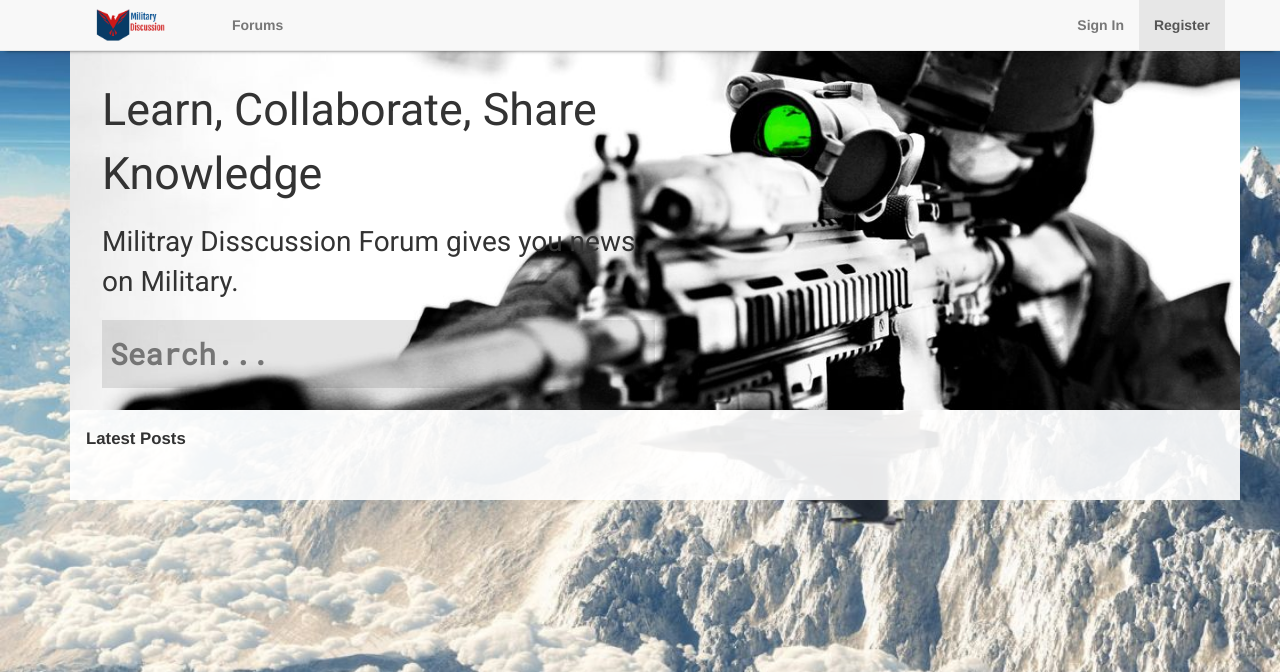
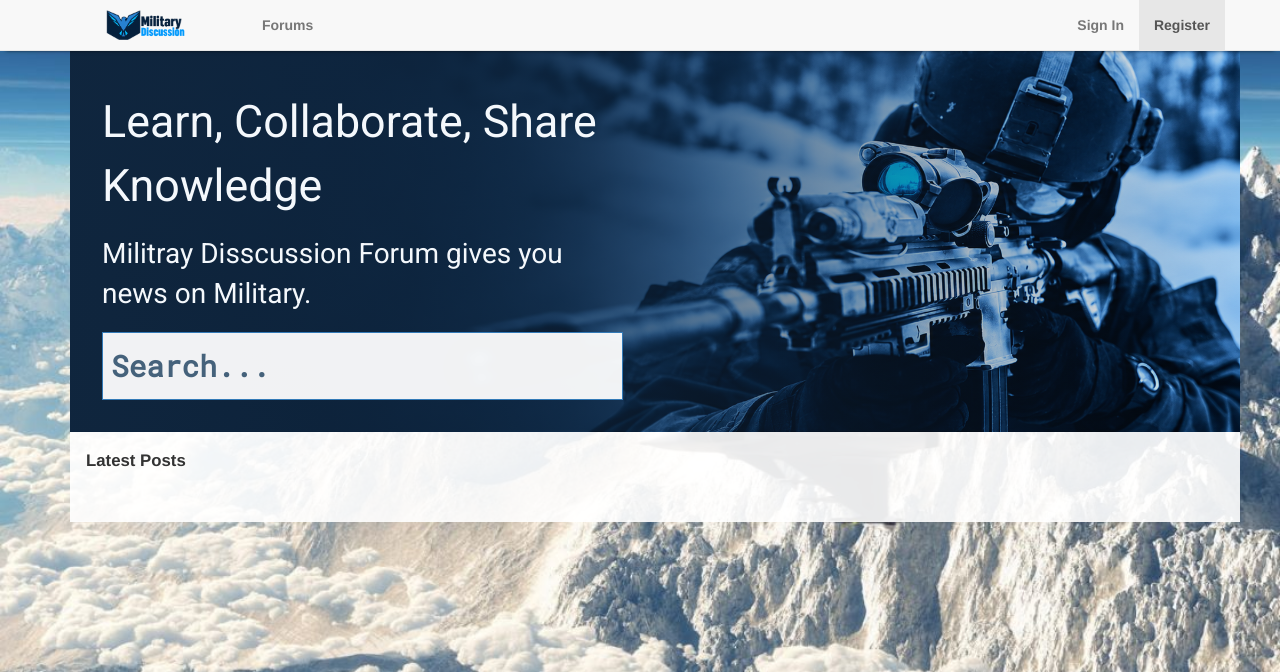
Before and after one commit to TanaeemDar/OnlineDiscussionForumFYP, an ASP.NET Core app: page / in a window 1280 px wide. Shown: the top 672 px of the page. Run offline with ASP.NET Core 8, Linux system fonts and the light colour scheme; the project's own start-up code is not run, and a stand-in starts its controllers and pages; some libraries are stand-ins or nearby versions.

Commit message:
img updates

```diff
--- a/OnlineDisscussionForum FYP/OnlineDisscussionForum/Views/Shared/_Layout.cshtml
+++ b/OnlineDisscussionForum FYP/OnlineDisscussionForum/Views/Shared/_Layout.cshtml
@@ -35,7 +35,7 @@
                 <span class="sr-only">Toggle navigation</span>
                 <span class="icon-bar"></span><span class="icon-bar"></span><span class="icon-bar"></span>
             </button>
-            <a class="navbar-brand navLogo" asp-controller="Home" asp-action="Index"></a>
+            <a class="navbar-brand navLogo" asp-controller="Home" asp-action="Index"><span class="sr-only">Military Discussion Forum home</span></a>
 
             </div>
         <div class="navbar-collapse collapse" id="forum-navigation">
--- a/OnlineDisscussionForum FYP/OnlineDisscussionForum/wwwroot/css/site.css
+++ b/OnlineDisscussionForum FYP/OnlineDisscussionForum/wwwroot/css/site.css
@@ -15,12 +15,13 @@ body {
 }
 
 .navLogo {
-    background-image: url('../images/app-logo-s.png');
+    background-image: url('../images/app-logo-blue.png');
     background-position: center;
-    background-size: 50%;
+    background-size: contain;
+    background-origin: content-box;
     background-repeat: no-repeat;
-    padding-right: 16px;
-    width: 150px;
+    padding: 8px 16px;
+    width: 180px;
     margin-right: 12px;
 }
 .navbar li{
@@ -51,16 +52,17 @@ body {
     background-color:white;
 }
 .frontPageSplash {
-
-    background-image: url('../images/theme/white.jpg');
-    background-size: 100%;
+    color: #f4f8fc;
+    background-color: #10263e;
+    background-image: linear-gradient(90deg, rgba(16,38,62,0.95), rgba(16,38,62,0.65) 45%, rgba(16,38,62,0.08)), url('../images/theme/defence-hero-blue.png');
+    background-size: cover;
     background-repeat: no-repeat;
     background-position: right;
 }
 .frontPageLearn{
     font-family:'Roboto';
-    padding:12px 0 0 32px;
-    height:360px;
+    padding:24px 32px 32px;
+    min-height:360px;
 
 }
 .searchBar {
@@ -92,6 +94,20 @@ body {
 }
 .frontPageSubHeading {
     font-size: 2em;
+}
+.frontPageSplash .homeSearch {
+    color:#10263e;
+    background-color:rgba(255,255,255,0.94);
+    border:1px solid #337ab7;
+}
+.frontPageSplash .homeSearch:focus {
+    color:#10263e;
+    background-color:#fff;
+    outline:2px solid #03a9f4 !important;
+}
+.frontPageSplash .homeSearch::placeholder {
+    color:#45627b;
+    opacity:1;
 }
 .frontPageTopContainer{
     padding:40px 80px 42px 40px;
```
Also changed, not shown: OnlineDisscussionForum FYP/OnlineDisscussionForum/wwwroot/images/app-logo-blue.png (added), OnlineDisscussionForum FYP/OnlineDisscussionForum/wwwroot/images/theme/defence-hero-blue.png (added).
